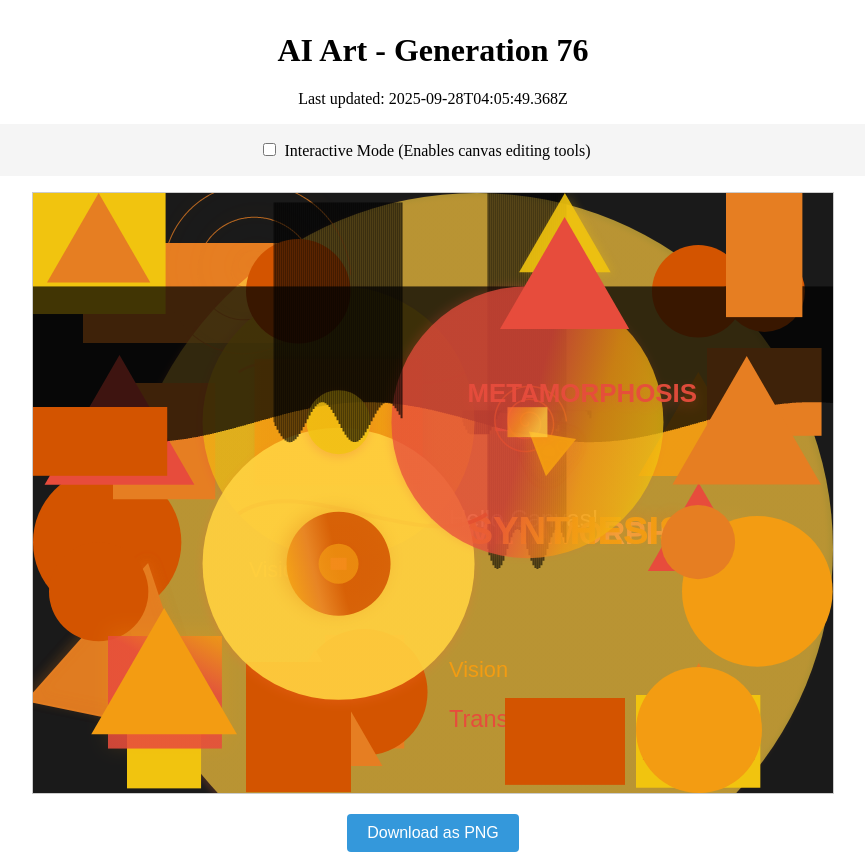
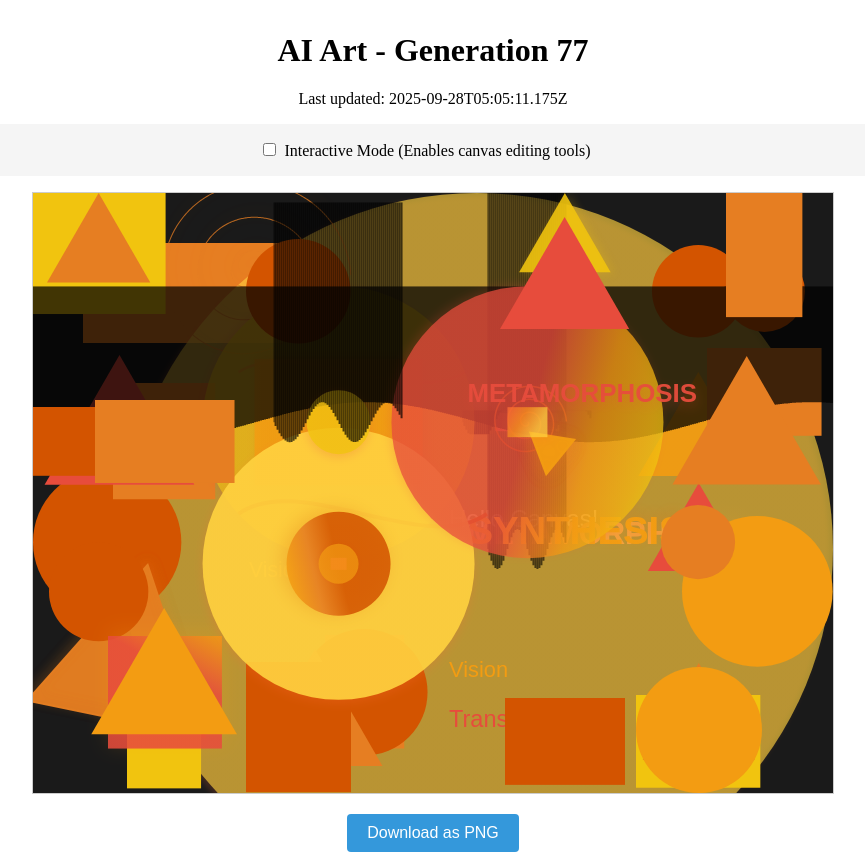
Before and after one commit to mcclowes/ai-art, a React (Vite) app: page / in a window 1280 px wide. Shown: the whole page, without its empty margins (207-1072 px from the left). Built offline with nearby package versions, Linux system fonts and the light colour scheme.

Commit message:
Improve artwork - Generation 77

```diff
--- a/src/artwork-state.ts
+++ b/src/artwork-state.ts
@@ -926,9 +926,18 @@ export const artworkState: ArtworkState = {
       "size": 59.653088531600716,
       "fillStyle": "#e67e22",
       "id": "triangle_1759032349368"
+    },
+    {
+      "type": "rectangle",
+      "x": 62,
+      "y": 207,
+      "width": 139.51762924893316,
+      "height": 82.97156215541192,
+      "fillStyle": "#e67e22",
+      "id": "element_1759035911175"
     }
   ],
-  "generation": 76,
-  "lastUpdated": "2025-09-28T04:05:49.368Z",
+  "generation": 77,
+  "lastUpdated": "2025-09-28T05:05:11.175Z",
   "cycleStarted": "2025-09-25T01:33:04.169Z"
 };
```
